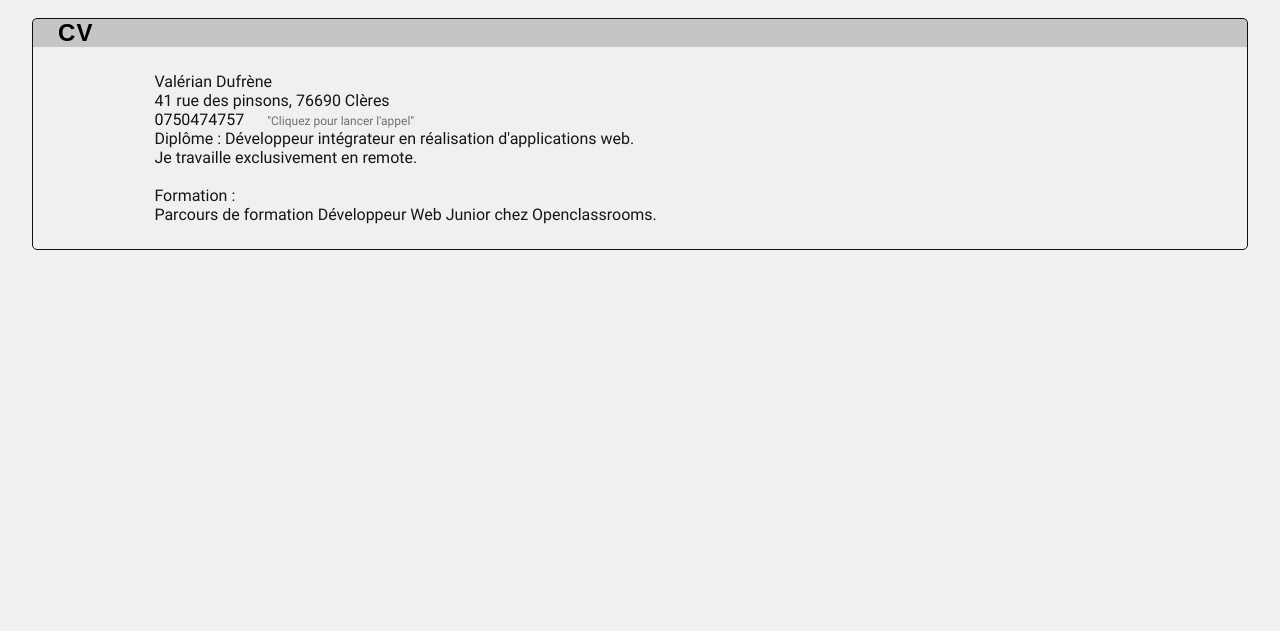
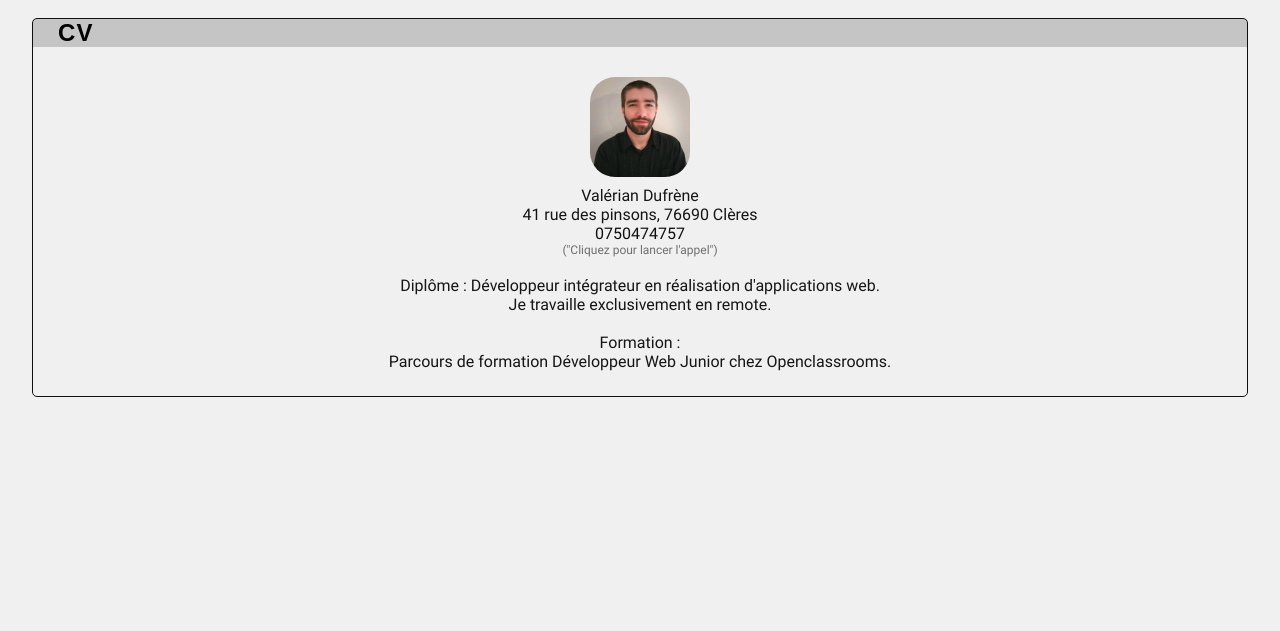
Before and after one commit to valros76/ProPortfolio1, a PHP site: page /views/pages/cv.php in a window 1280 px wide. Shown: the part 82-713 px from the top of the page. Run offline with PHP 8.4, Linux system fonts and the light colour scheme; some web fonts are replaced.

Commit message:
Add new image in assets

```diff
--- a/public/css/style.css
+++ b/public/css/style.css
@@ -271,22 +271,35 @@ li.presentationItems{
     margin:auto;
 }
 
+.cvContent{
+    text-align:center;
+}
+
 .cvContent a{
     text-decoration:none;
     color:#101010;
 }
 
-.cvContent a::after{
-    content:' "Cliquez pour lancer l\'appel"';
+.hintTelCv{
     width:100%;
     margin:0 auto;
-    padding:0 0 0 20px;
+    padding:0;
     color:rgba(25,25,25,.6);
     font-size:12px;
+    display:block;
 }
 
 .cvContent a:hover{
     color:#e92626;
+}
+
+.photoCv{
+    width:100px;
+    height:auto;
+    max-height:100px;
+    margin:5px auto;
+    border-radius:25px;
+    border:#f1f1f1;
 }
 /*END CV*/
 
--- a/views/pages/cv.php
+++ b/views/pages/cv.php
@@ -24,9 +24,10 @@
         <article class="cv">
             <h2 class="cvTitle">CV</h2>
             <p class="cvContent">
+                <img src="assets/images/0.jpg" alt="photo_Profil_1" class="photoCv"/><br/>
                 Valérian Dufrène<br/>
                 41 rue des pinsons, 76690 Clères<br/>
-                <a href="tel:+33750474757" title="Appeler le numéro">0750474757</a><br/>
+                <a href="tel:+33750474757" title="Appeler le numéro">0750474757 <span class="hintTelCv">("Cliquez pour lancer l'appel")</span></a><br/>
                 Diplôme : Développeur intégrateur en réalisation d'applications web.<br/>
                 Je travaille exclusivement en remote.<br/><br/>
                 Formation :<br/>
```
Also changed, not shown: assets/images/0.jpg (added).
